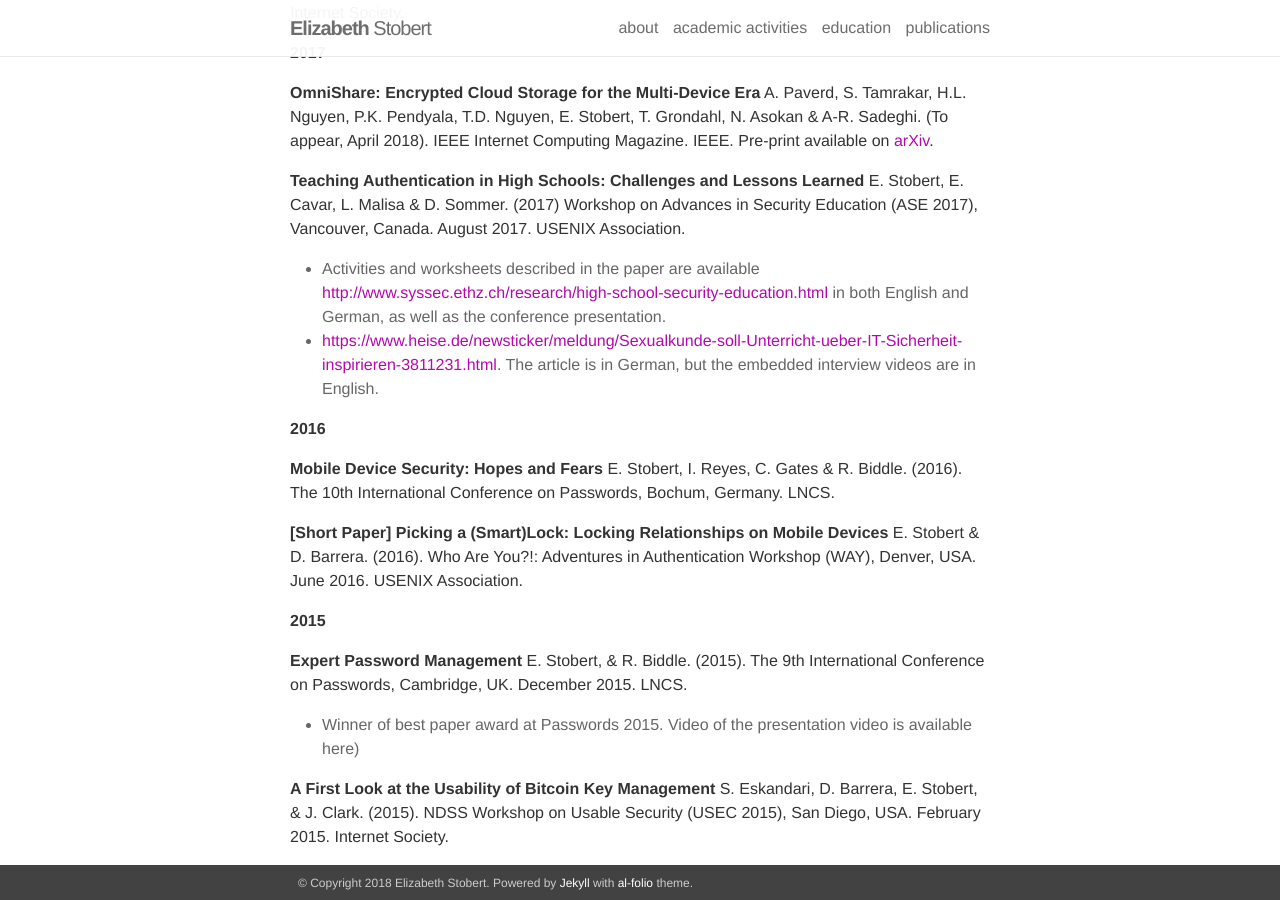
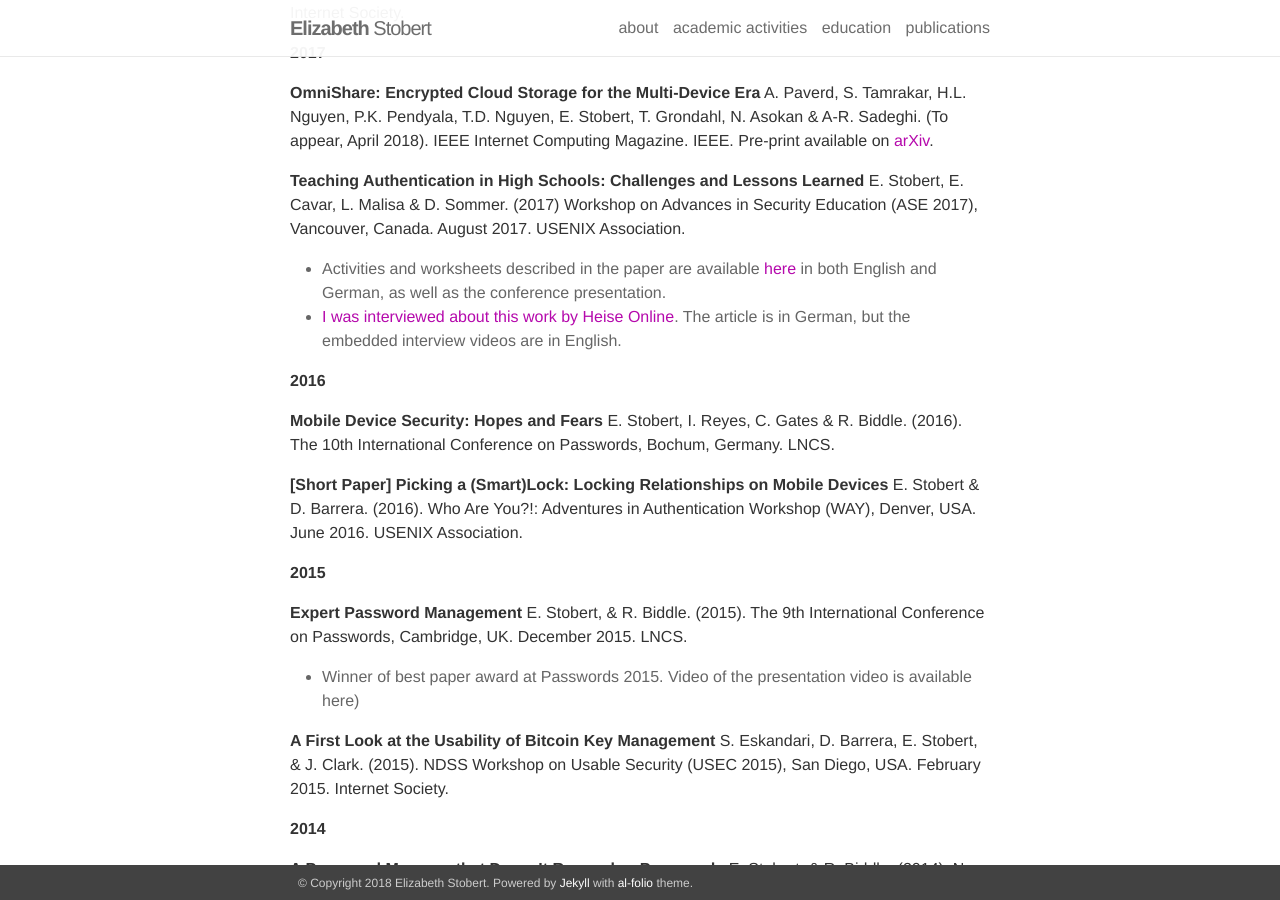
Before and after one commit to estobert/stobert-website, a Jekyll site: the page built from _pages/publications.md, in a window 1280 px wide and 900 px high, scrolled down 333 px. Built offline with Jekyll 4.4.1, drawn with Linux system fonts in a browser that asks for light colours; nearby versions of some CDN libraries.

Commit message:
Update publications.md

```diff
--- a/_pages/publications.md
+++ b/_pages/publications.md
@@ -19,8 +19,8 @@ A. Paverd, S. Tamrakar, H.L. Nguyen, P.K. Pendyala, T.D. Nguyen, E. Stobert, T.
 
 **Teaching Authentication in High Schools: Challenges and Lessons Learned**
 E. Stobert, E. Cavar, L. Malisa & D. Sommer. (2017) Workshop on Advances in Security Education (ASE 2017), Vancouver, Canada. August 2017. USENIX Association.
-* Activities and worksheets described in the paper are available [http://www.syssec.ethz.ch/research/high-school-security-education.html](here) in both English and German, as well as the conference presentation.
-* [https://www.heise.de/newsticker/meldung/Sexualkunde-soll-Unterricht-ueber-IT-Sicherheit-inspirieren-3811231.html](I was interviewed about this work by Heise Online). The article is in German, but the embedded interview videos are in English.
+* Activities and worksheets described in the paper are available [here](http://www.syssec.ethz.ch/research/high-school-security-education.html) in both English and German, as well as the conference presentation.
+* [I was interviewed about this work by Heise Online](https://www.heise.de/newsticker/meldung/Sexualkunde-soll-Unterricht-ueber-IT-Sicherheit-inspirieren-3811231.html). The article is in German, but the embedded interview videos are in English.
 
 
 **2016**
```
